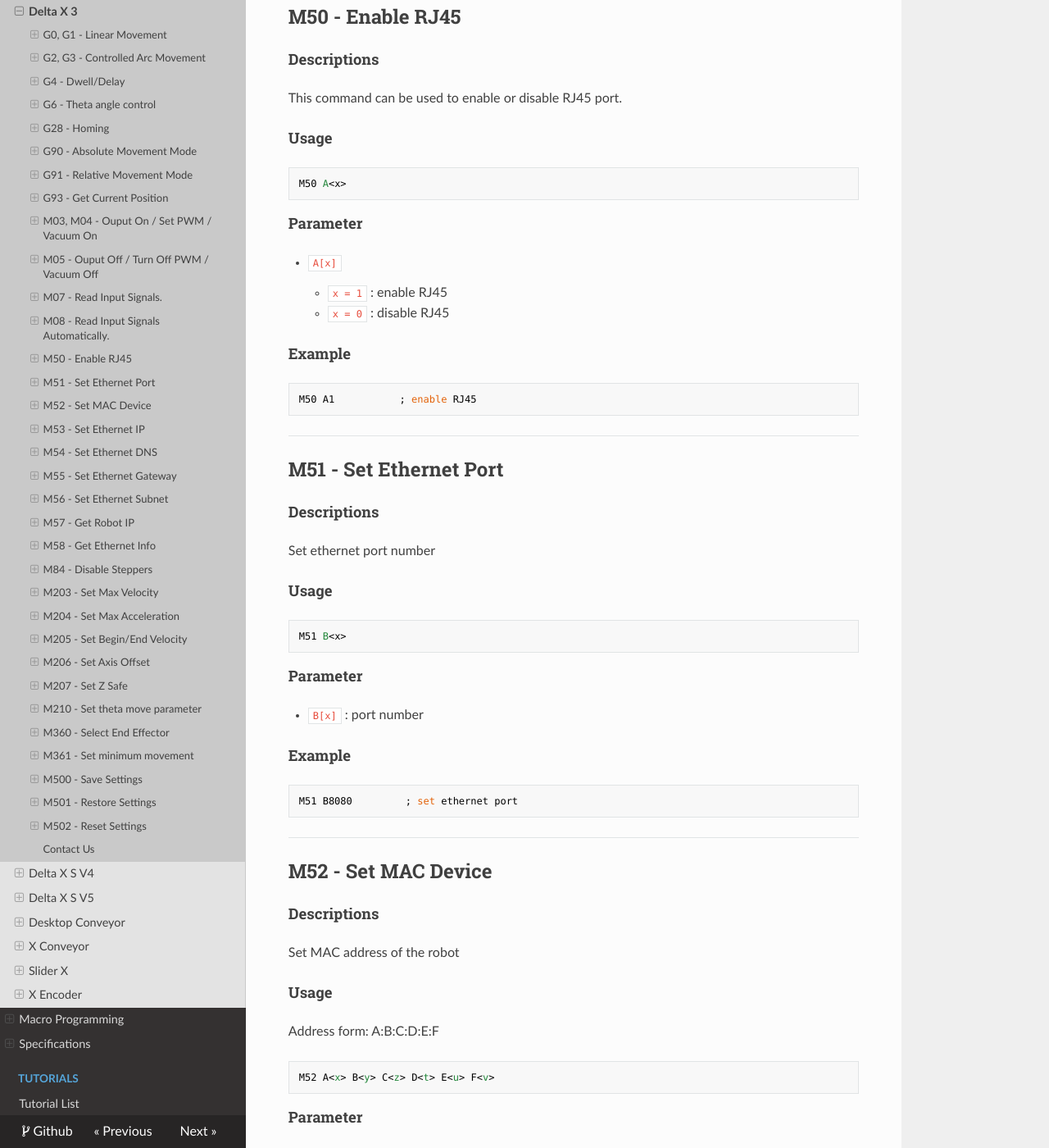
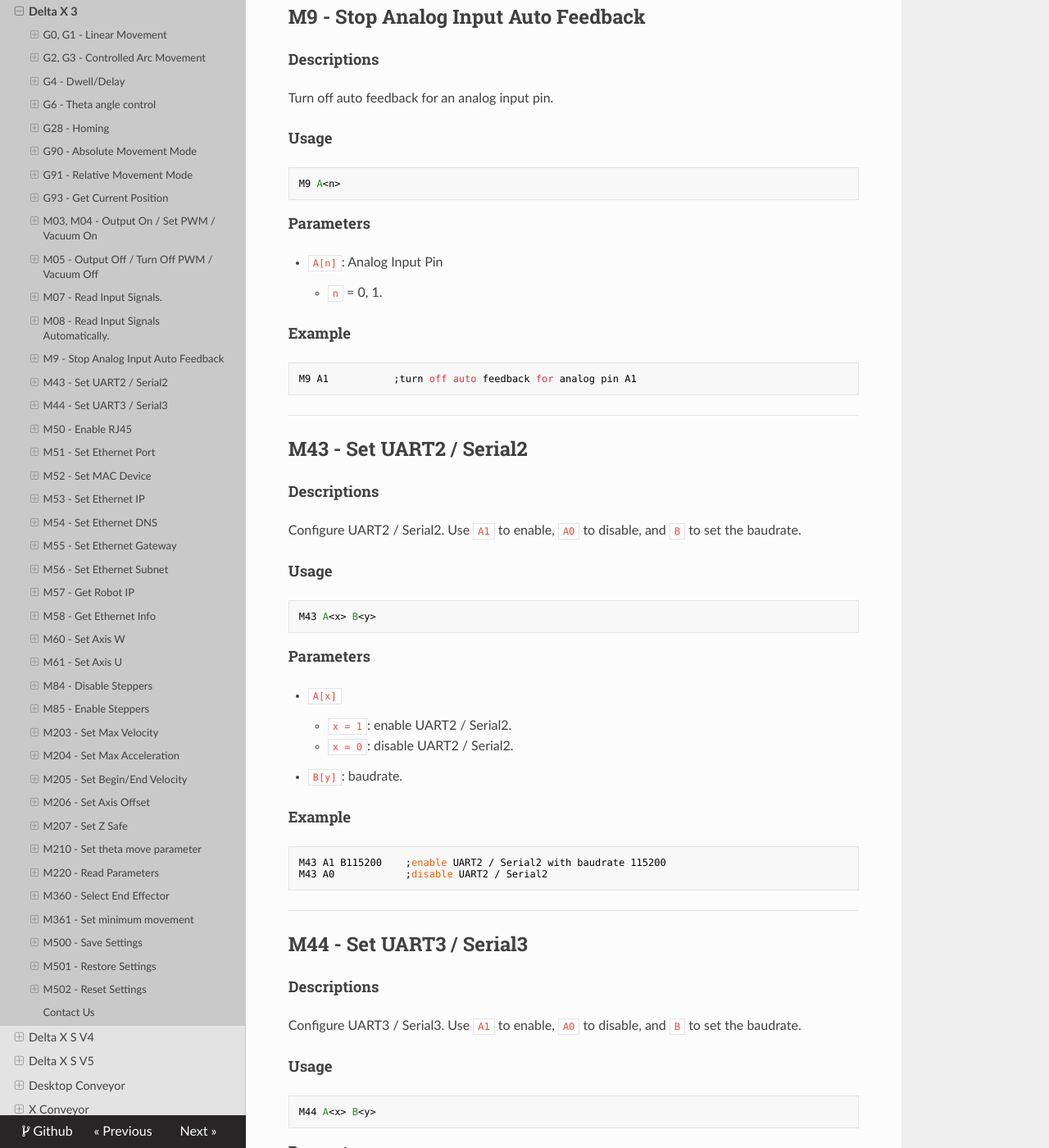
Before and after one commit to deltaxrobot/Delta-X-Docs, an MkDocs documentation site: the page built from docs/reference/gcodes/gc_x3.md, in a window 1280 px wide and 1400 px high, scrolled down 8188 px. Shown: the whole window at 82% size. Built offline with MkDocs 1.6.1, drawn with Linux system fonts in a browser that asks for light colours; nearby versions of some CDN libraries; some of the changed text lies outside the part shown.

Commit message:
add G-code for robot X3

````diff
--- a/docs/reference/gcodes/gc_x3.md
+++ b/docs/reference/gcodes/gc_x3.md
@@ -197,7 +197,7 @@
 
 ---
 
-## M03, M04 - Ouput On / Set PWM / Vacuum On
+## M03, M04 - Output On / Set PWM / Vacuum On
 #### Descriptions
 
 This is the command used to turn on the Delta X S robot's output pin.
@@ -232,7 +232,7 @@
 
 ---
 
-## M05 - Ouput Off / Turn Off PWM / Vacuum Off
+## M05 - Output Off / Turn Off PWM / Vacuum Off
 
 #### Descriptions
 
@@ -352,6 +352,87 @@
 
 >>> I3 V0
 >>> A1 V762
+```
+
+---
+
+## M9 - Stop Analog Input Auto Feedback
+
+#### Descriptions
+
+Turn off auto feedback for an analog input pin.
+
+#### Usage
+
+```
+M9 A<n>
+```
+
+#### Parameters
+
+* `A[n]`: Analog Input Pin
+    * `n` = 0, 1.
+
+#### Example
+
+```
+M9 A1           ;turn off auto feedback for analog pin A1
+```
+
+---
+
+## M43 - Set UART2 / Serial2
+
+#### Descriptions
+
+Configure UART2 / Serial2. Use `A1` to enable, `A0` to disable, and `B` to set the baudrate.
+
+#### Usage
+
+```
+M43 A<x> B<y>
+```
+
+#### Parameters
+
+* `A[x]`
+    * `x = 1`: enable UART2 / Serial2.
+    * `x = 0`: disable UART2 / Serial2.
+* `B[y]`: baudrate.
+
+#### Example
+
+```
+M43 A1 B115200    ;enable UART2 / Serial2 with baudrate 115200
+M43 A0            ;disable UART2 / Serial2
+```
+
+---
+
+## M44 - Set UART3 / Serial3
+
+#### Descriptions
+
+Configure UART3 / Serial3. Use `A1` to enable, `A0` to disable, and `B` to set the baudrate.
+
+#### Usage
+
+```
+M44 A<x> B<y>
+```
+
+#### Parameters
+
+* `A[x]`
+    * `x = 1`: enable UART3 / Serial3.
+    * `x = 0`: disable UART3 / Serial3.
+* `B[y]`: baudrate.
+
+#### Example
+
+```
+M44 A1 B115200    ;enable UART3 / Serial3 with baudrate 115200
+M44 A0            ;disable UART3 / Serial3
 ```
 
 ---
@@ -598,6 +679,62 @@
 
 ---
 
+## M60 - Set Axis W
+
+#### Descriptions
+
+Configure axis W parameters: max, min, home, min pulse, and max pulse.
+
+#### Usage
+
+```
+M60 P<x> Q<y> H<z> A<t> B<u>
+```
+
+#### Parameters
+
+* `P[x]`: max value.
+* `Q[y]`: min value.
+* `H[z]`: home value.
+* `A[t]`: min pulse.
+* `B[u]`: max pulse.
+
+#### Example
+
+```
+M60 P180 Q0 H90 A500 B2500    ;set axis W parameters
+```
+
+---
+
+## M61 - Set Axis U
+
+#### Descriptions
+
+Configure axis U parameters: max, min, home, min pulse, and max pulse.
+
+#### Usage
+
+```
+M61 P<x> Q<y> H<z> A<t> B<u>
+```
+
+#### Parameters
+
+* `P[x]`: max value.
+* `Q[y]`: min value.
+* `H[z]`: home value.
+* `A[t]`: min pulse.
+* `B[u]`: max pulse.
+
+#### Example
+
+```
+M61 P180 Q0 H90 A500 B2500    ;set axis U parameters
+```
+
+---
+
 ## M84 - Disable Steppers
 
 #### Descriptions
@@ -608,6 +745,20 @@
 
 ```
 M84
+```
+
+---
+
+## M85 - Enable Steppers
+
+#### Descriptions
+
+This command can be used to enable steppers.
+
+#### Usage
+
+```
+M85
 ```
 
 ---
@@ -817,6 +968,35 @@
 ```
 ---
 
+## M220 - Read Parameters
+
+#### Descriptions
+
+Read robot parameters.
+
+#### Usage
+
+```
+M220 I<n>
+```
+
+#### Parameters
+
+* `I[n]`
+    * `n = 0`: read move parameters.
+    * `n = 1`: read axis W parameters.
+    * `n = 2`: read axis U parameters.
+
+#### Example
+
+```
+M220 I0    ;read move parameters
+M220 I1    ;read axis W parameters
+M220 I2    ;read axis U parameters
+```
+
+---
+
 ## M360 - Select End Effector
 
 ### Descriptions
````
Also changed, not shown: other parts of docs/reference/gcodes/gc_x3.md (+1 -2 lines).
